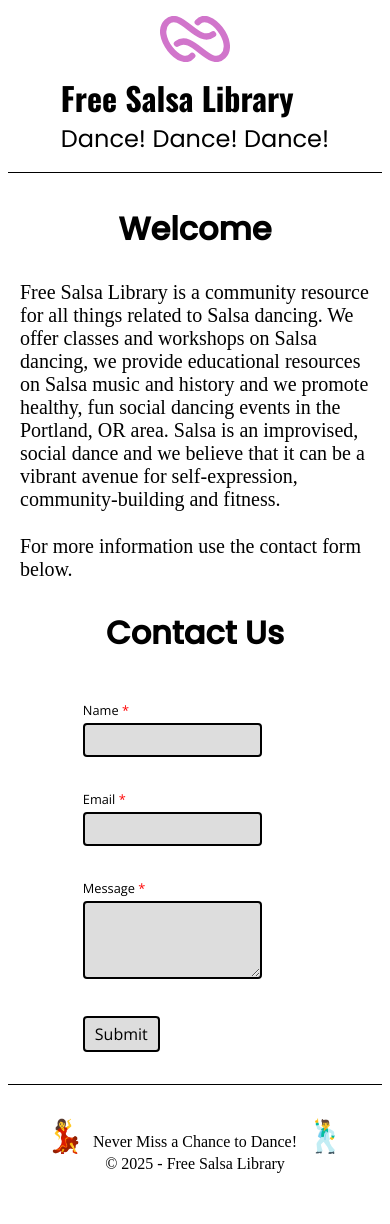
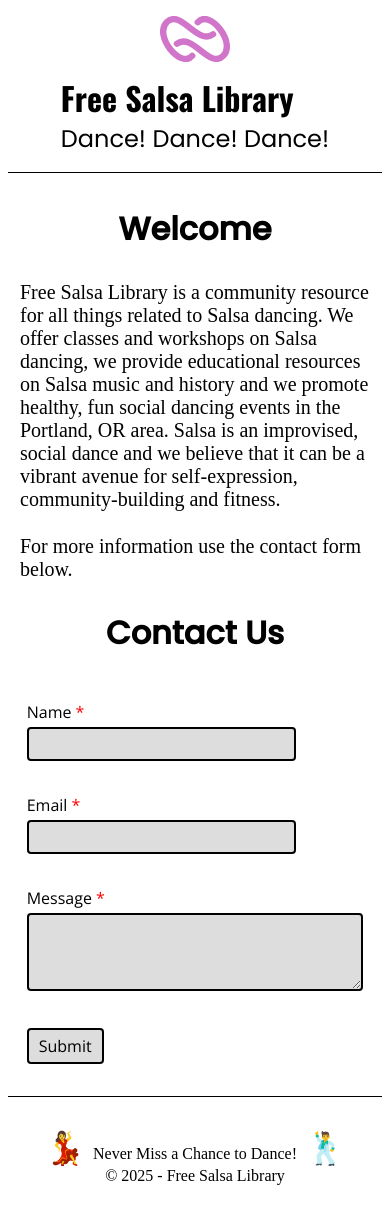
Before and after one commit to jmartin432/free-salsa-library, a Vue app: page / in a window 390 px wide. Built offline with nearby package versions, Linux system fonts and the light colour scheme.

Commit message:
formatted mobile contact form

```diff
--- a/src/components/ContactForm.vue
+++ b/src/components/ContactForm.vue
@@ -160,7 +160,7 @@
 
 #submit-message-container {
     font-family: "Open Sans";
-    font-size: .8rem;
+    font-size: 1rem;
     opacity: 0;
     height: 0;
     padding: 0 15px;
@@ -186,19 +186,11 @@
     color: red;
 }
 
-@media (min-width: 1024px) {
-  .contact {
-    min-height: 100vh;
-    display: flex;
-    align-items: center;
-  }
-}
-
 label {
     color: #000;
     margin-bottom: .25rem;
     font-family: "Open Sans";
-    font-size: .8rem;
+    font-size: 1rem;
 }
 
 label span {
@@ -238,7 +230,6 @@ button {
     text-align: center;
     text-decoration: none;
     display: block;
-    font-size: .8rem;
     transition-duration: 0.4s;
     font-family: "Open sans";
     font-size: 1rem;
@@ -256,9 +247,16 @@ button:active {
   box-shadow: 0px 2px 6px rgba(0, 0, 0, 0.2);
 }
 
-#form-submit-button.disable {
+@media (max-width: 600px) {
+  #contact-form-main {
+    width: 90%;
+  }
 
+  textarea {
+    width: 100%;
+  }
 }
+
 
 /* select.number-select {
     width: 70px;
```
